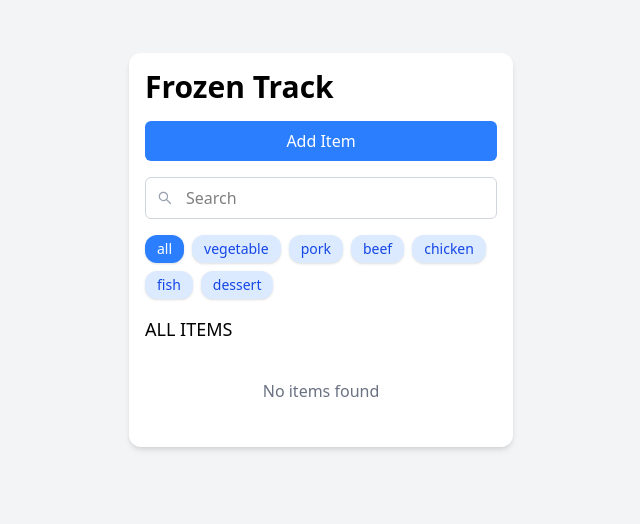
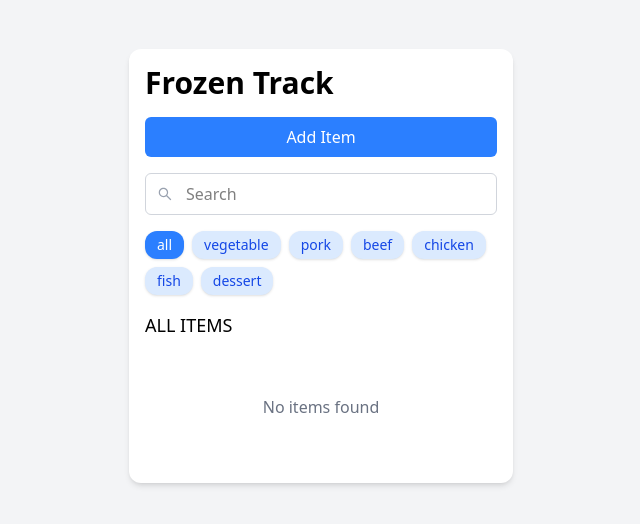
Before and after one commit to brynsgtn/frozentrack, a React (Vite) app: page / in a window 1280 px wide. Shown: the top 524 px of the page, without its empty margins (319-959 px from the left). Built offline with nearby package versions, Linux system fonts and the light colour scheme.

Commit message:
Change min height of no items found

```diff
--- a/src/App.tsx
+++ b/src/App.tsx
@@ -72,7 +72,7 @@ function App() {
 
   const [searchTerm, setSearchTerm] = useState<string>('');
 
-  const [filteredCategory, setFilteredCategory] = useState<String>('all');
+  const [filteredCategory, setFilteredCategory] = useState<string>('all');
 
   const [addItem, setAddItem] = useState<Item>({
     name: '',
@@ -173,7 +173,7 @@ function App() {
     (filteredCategory === 'all' || item.category === filteredCategory)
   );
 
-  const handleCategoryClick = (category: String): void => {
+  const handleCategoryClick = (category: string): void => {
     setFilteredCategory(category);
   }
 
@@ -328,7 +328,7 @@ function App() {
               ))}
             </div>
           ) : (
-            <div className="text-center py-4 h-20 grid place-items-center">
+            <div className="text-center py-4 min-h-30 grid place-items-center">
               <p className="text-gray-500">No items found</p>
             </div>
           )}
```
